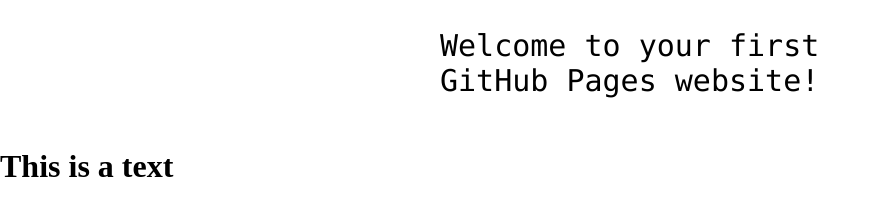
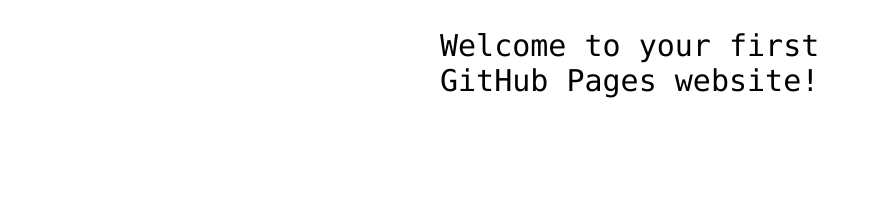
Before and after one commit to Boloblux/hello-world, a plain HTML site: page index.html in a window 1280 px wide. Shown: the part 360-576 px from the top of the page, without its empty margins (0-895 px from the left). Drawn offline with Linux system fonts and the light colour scheme.

Commit message:
Update index.html

```diff
--- a/index.html
+++ b/index.html
@@ -14,7 +14,5 @@
 <!-- Change this code here by copy and pasting your template on line 15 -->
 <p>Welcome to your first GitHub Pages website!</p>
 
-<h1>This is a text</h1>
-
 </body>
 </html>
```
